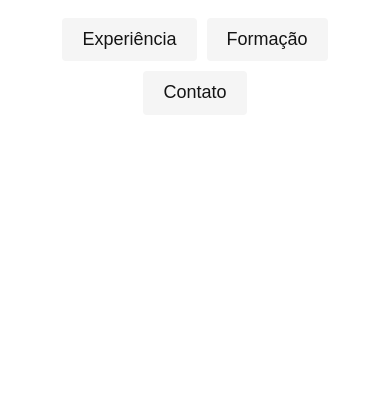
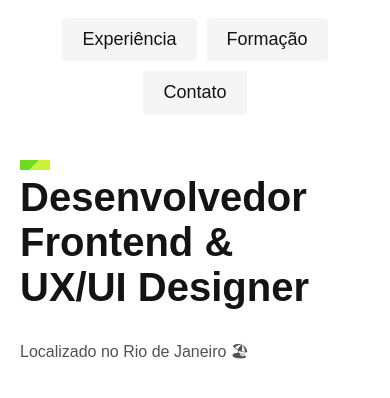
Before and after one commit to rvianadev/portfolio-origamid, a plain HTML site: page index.html in a window 390 px wide. Shown: the part 80-478 px from the top of the page. Drawn offline with Linux system fonts and the light colour scheme.

Commit message:
style: introducao finished

```diff
--- /dev/null
+++ b/css/introducao.css
@@ -0,0 +1,75 @@
+.introducao {
+  max-width: 1200px;
+  padding: 40px 20px;
+  margin: 0 auto;
+  display: grid;
+  grid-template-columns: 1fr 2fr;
+  gap: 100px;
+  align-items: center;
+}
+
+.introducao h1 {
+  font-size: 4.5rem;
+  line-height: 1.125;
+  margin-bottom: 30px;
+  position: relative;
+}
+
+.introducao h1::before {
+  content: "";
+  display: block;
+  width: 130px;
+  height: 100px;
+  background: url("../img/detalhe.svg") no-repeat center;
+  position: absolute;
+  top: -15px;
+  left: -40px;
+  z-index: -1;
+}
+
+.introducao p {
+  font-size: 1.5rem;
+  color: #525252;
+}
+
+@media screen and (max-width: 1000px) {
+  .introducao h1 {
+    font-size: 3rem;
+  }
+}
+
+@media screen and (max-width: 800px) {
+  .introducao {
+    grid-template-columns: 1fr 1fr;
+    gap: 40px;
+  }
+
+  .introducao h1 {
+    font-size: 2.5rem;
+  }
+
+  .introducao h1::before {
+    width: 30px;
+    height: 10px;
+    left: 0px;
+  }
+
+  .introducao img {
+    max-width: 60%;
+    justify-self: center;
+  }
+
+  .introducao p {
+    font-size: 1rem;
+  }
+}
+
+@media screen and (max-width: 400px) {
+  .introducao {
+    grid-template-columns: 1fr;
+  }
+
+  .introducao img {
+    display: none;
+  }
+}
--- a/css/styles.css
+++ b/css/styles.css
@@ -1,2 +1,3 @@
 @import "./global.css";
 @import "./header.css";
+@import "./introducao.css";
--- a/index.html
+++ b/index.html
@@ -19,6 +19,14 @@
       </ul>
     </nav>
   </header>
+
+  <main class="introducao">
+    <img src="./img/perfil.jpg" alt="Lobo cinza">
+    <div>
+      <h1>Desenvolvedor <br>Frontend & <br>UX/UI Designer</h1>
+      <p>Localizado no Rio de Janeiro &#127958;</p>
+    </div>
+  </main>
 </body>
 
 </html>
```
